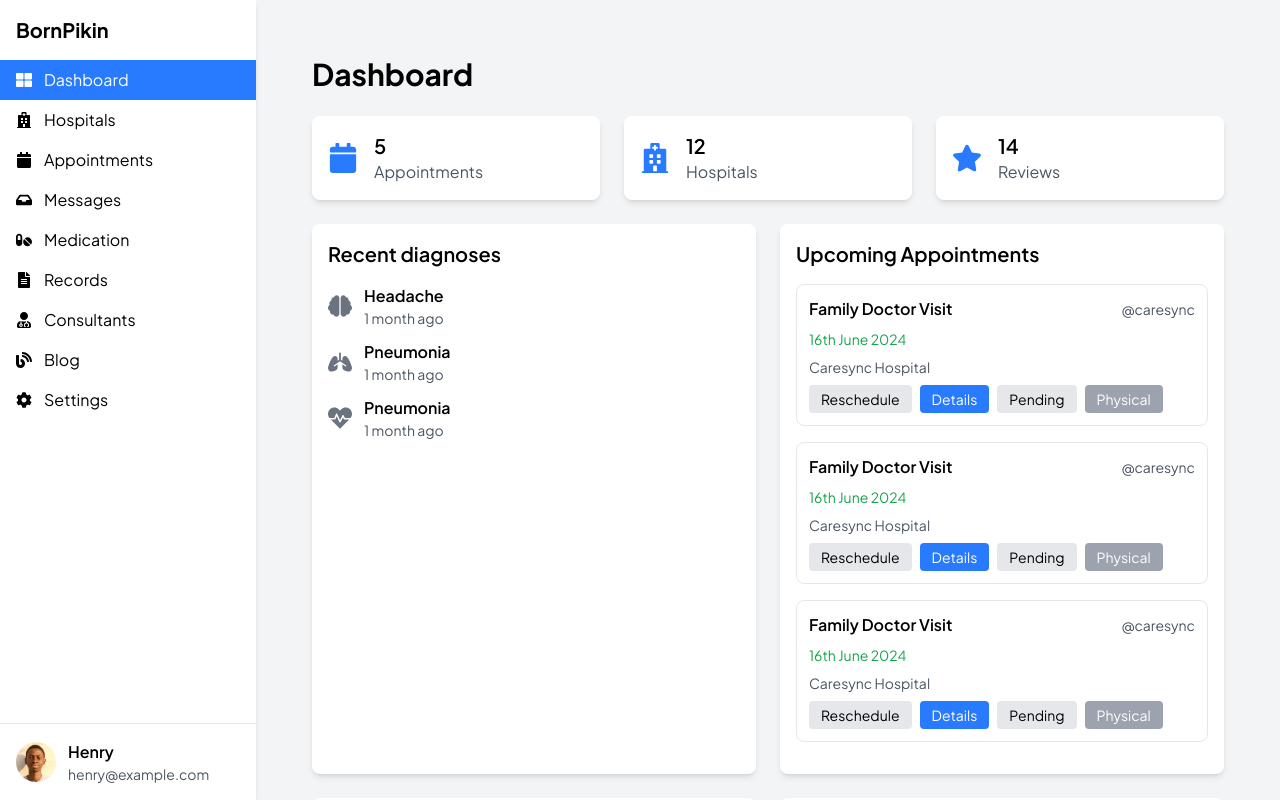
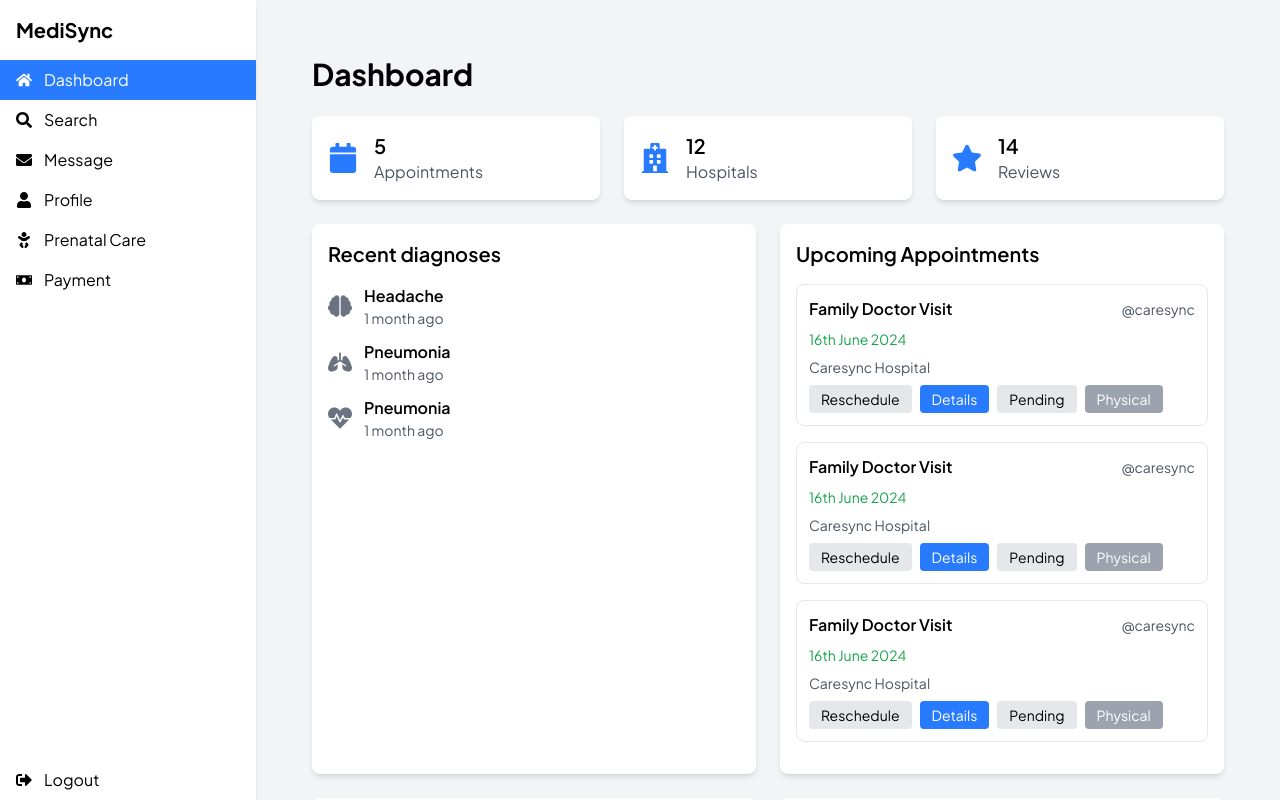
Before and after one commit to fasakinhenry/BornPikin, a React (Vite) app: page /dashboard in a window 1280 px wide. Built offline with nearby package versions, Linux system fonts and the light colour scheme.

Commit message:
:sparkles: feat(sidebar): Update sidebar to reflect mini MVP version centered around pregnant women
- Revise sidebar to align with mini MVP focus
- Ensure content and navigation support target user group

Footer: 0.1.0

```diff
--- a/src/layouts/DashboardLayout.jsx
+++ b/src/layouts/DashboardLayout.jsx
@@ -1,134 +1,108 @@
-// src/layouts/DashboardLayout.jsx
 import React, { useState } from 'react';
-import { Outlet, NavLink } from 'react-router-dom';
-import {
-  FaThLarge,
-  FaHospital,
-  FaCalendar,
-  FaInbox,
-  FaPills,
-  FaFileAlt,
-  FaUserMd,
-  FaBlog,
-  FaCog,
-  FaSignOutAlt,
-  FaBars,
-} from 'react-icons/fa';
-import profilePic from '../assets/profile.jpg';
+import { NavLink, Outlet } from 'react-router-dom';
+import { FaHome, FaSearch, FaEnvelope, FaUser, FaBaby, FaMoneyBill ,FaSignOutAlt } from 'react-icons/fa';
 
 const DashboardLayout = () => {
-  const [sidebarOpen, setSidebarOpen] = useState(false);
+  const [showLogoutDialog, setShowLogoutDialog] = useState(false);
 
-  const navLinkClasses = ({ isActive }) =>
-    `flex items-center py-2 px-4 ${
-      isActive ? 'bg-color-primary text-white' : 'hover:bg-gray-200'
-    }`;
+  const navItems = [
+    { icon: FaHome, text: 'Dashboard', to: '/dashboard' },
+    { icon: FaSearch, text: 'Search', to: '/search' },
+    { icon: FaEnvelope, text: 'Message', to: '/message' },
+    { icon: FaUser, text: 'Profile', to: '/profile' },
+    { icon: FaBaby, text: 'Prenatal Care', to: '/prenatal-care' },
+    { icon: FaMoneyBill, text: 'Payment', to: '/payment' },
+  ];
+
+  const handleLogout = () => {
+    setShowLogoutDialog(true);
+  };
 
   return (
-    <div className='flex flex-col h-screen bg-gray-100 md:flex-row'>
-      <button
-        className='md:hidden fixed top-4 left-4 z-20 bg-color-primary text-white p-2 rounded-md'
-        onClick={() => setSidebarOpen(!sidebarOpen)}
-      >
-        <FaBars />
-      </button>
+    <div className="flex h-screen bg-gray-100">
+      {/* Sidebar for desktop */}
+      <aside className="hidden md:flex flex-col w-64 bg-white shadow-md">
+        <div className="p-4">
+          <h1 className="text-xl font-bold">MediSync</h1>
+        </div>
+        <nav className="flex-1">
+          {navItems.map((item, index) => (
+            <NavLink
+              key={index}
+              to={item.to}
+              className={({ isActive }) =>
+                `flex items-center py-2 px-4 ${
+                  isActive ? 'bg-color-primary text-white' : 'hover:bg-gray-200'
+                }`
+              }
+            >
+              <item.icon className="mr-3" />
+              {item.text}
+            </NavLink>
+          ))}
+        </nav>
+        <button
+          onClick={handleLogout}
+          className="flex items-center py-2 px-4 hover:bg-gray-200"
+        >
+          <FaSignOutAlt className="mr-3" />
+          Logout
+        </button>
+      </aside>
 
-      <aside
-        className={`w-64 bg-white shadow-md flex flex-col fixed inset-y-0 left-0 z-10 transform ${
-          sidebarOpen ? 'translate-x-0' : '-translate-x-full'
-        } transition-transform duration-300 ease-in-out md:relative md:translate-x-0`}
-      >
-        <div className='p-4'>
-          <h1 className='text-xl font-bold'>BornPikin</h1>
-        </div>
-        <nav className='flex-1'>
-          <NavLink
-            to='/dashboard'
-            className={navLinkClasses}
-            onClick={() => setSidebarOpen(false)}
-          >
-            <FaThLarge className='mr-3' /> Dashboard
-          </NavLink>
-          <NavLink
-            to='/hospitals'
-            className={navLinkClasses}
-            onClick={() => setSidebarOpen(false)}
-          >
-            <FaHospital className='mr-3' /> Hospitals
-          </NavLink>
-          <NavLink
-            to='/appointments'
-            className={navLinkClasses}
-            onClick={() => setSidebarOpen(false)}
-          >
-            <FaCalendar className='mr-3' /> Appointments
-          </NavLink>
-          <NavLink
-            to='/messages'
-            className={navLinkClasses}
-            onClick={() => setSidebarOpen(false)}
-          >
-            <FaInbox className='mr-3' /> Messages
-          </NavLink>
-          <NavLink
-            to='/medication'
-            className={navLinkClasses}
-            onClick={() => setSidebarOpen(false)}
-          >
-            <FaPills className='mr-3' /> Medication
-          </NavLink>
-          <NavLink
-            to='/records'
-            className={navLinkClasses}
-            onClick={() => setSidebarOpen(false)}
-          >
-            <FaFileAlt className='mr-3' /> Records
-          </NavLink>
-          <NavLink
-            to='/consultants'
-            className={navLinkClasses}
-            onClick={() => setSidebarOpen(false)}
-          >
-            <FaUserMd className='mr-3' /> Consultants
-          </NavLink>
-          <NavLink
-            to='/blog'
-            className={navLinkClasses}
-            onClick={() => setSidebarOpen(false)}
-          >
-            <FaBlog className='mr-3' /> Blog
-          </NavLink>
-          <NavLink
-            to='/settings'
-            className={navLinkClasses}
-            onClick={() => setSidebarOpen(false)}
-          >
-            <FaCog className='mr-3' /> Settings
-          </NavLink>
-        </nav>
-        <div className='p-4 border-t'>
-          <ProfileComponent />
-        </div>
-      </aside>
-      <main className='flex-1 p-4 md:p-8 overflow-y-auto mt-16 md:mt-0'>
+      {/* Main content */}
+      <main className="flex-1 p-4 md:p-8 overflow-y-auto">
         <Outlet />
       </main>
+
+      {/* Bottom navigation for mobile */}
+      <nav className="md:hidden fixed bottom-0 left-0 right-0 bg-white shadow-md">
+        <ul className="flex justify-around">
+          {navItems.map((item, index) => (
+            <li key={index}>
+              <NavLink
+                to={item.to}
+                className={({ isActive }) =>
+                  `flex flex-col items-center py-2 ${
+                    isActive ? 'text-color-primary' : 'text-gray-600'
+                  }`
+                }
+              >
+                <item.icon className="text-xl mb-1" />
+                <span className="text-xs">{item.text}</span>
+              </NavLink>
+            </li>
+          ))}
+        </ul>
+      </nav>
+
+      {/* Logout confirmation dialog */}
+      {showLogoutDialog && (
+        <div className="fixed inset-0 bg-black bg-opacity-50 flex items-center justify-center">
+          <div className="bg-white p-4 rounded-lg">
+            <p className="mb-4">Are you sure you want to logout?</p>
+            <div className="flex justify-end">
+              <button
+                onClick={() => setShowLogoutDialog(false)}
+                className="mr-2 px-4 py-2 bg-gray-200 rounded"
+              >
+                Cancel
+              </button>
+              <button
+                onClick={() => {
+                  // Perform logout action here
+                  setShowLogoutDialog(false);
+                }}
+                className="px-4 py-2 bg-color-primary text-white rounded"
+              >
+                Logout
+              </button>
+            </div>
+          </div>
+        </div>
+      )}
     </div>
   );
 };
 
-const ProfileComponent = () => (
-  <div className='flex items-center'>
-    <img
-      src={profilePic}
-      alt='Profile'
-      className='w-10 h-10 rounded-full mr-3'
-    />
-    <div>
-      <p className='font-semibold'>Henry</p>
-      <p className='text-sm text-gray-600'>henry@example.com</p>
-    </div>
-  </div>
-);
-
 export default DashboardLayout;
```
